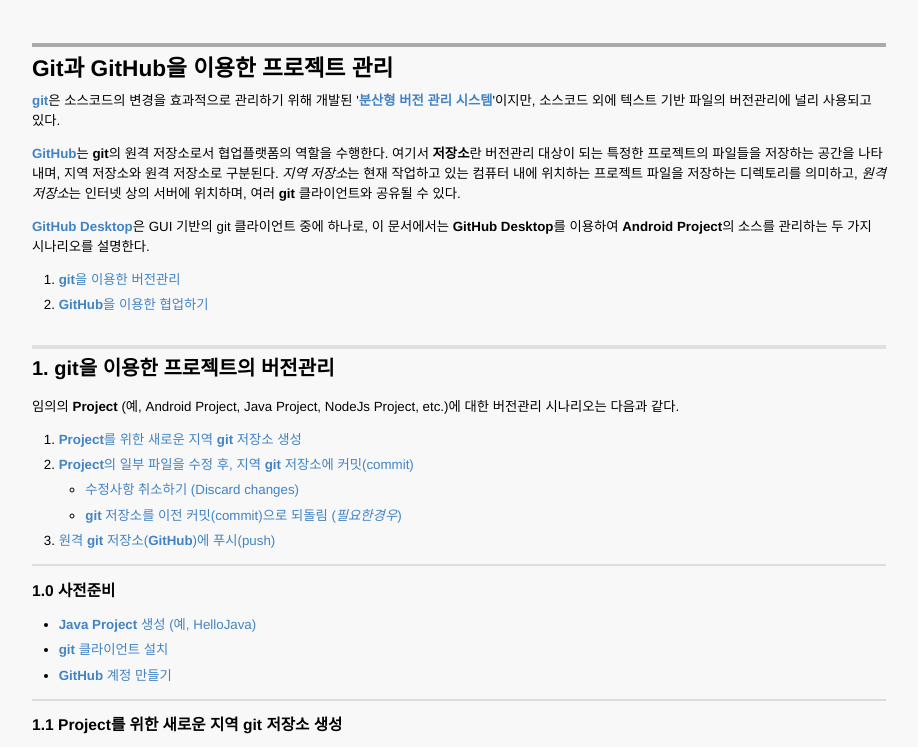
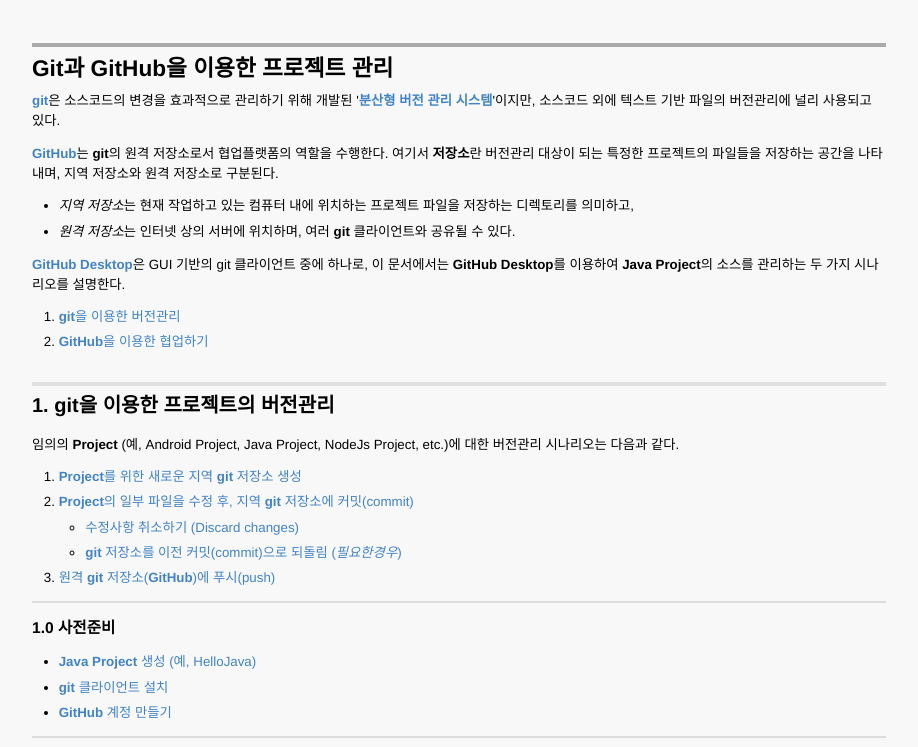
Before and after one commit to kwanulee/git_github, a plain HTML site: page index.html in a window 1280 px wide. Shown: the top 747 px of the page, without its empty margins (181-1099 px from the left). Drawn offline with nearby package versions, Linux system fonts and the light colour scheme; some packages are replaced by stand-ins of ours.

Commit message:
오타 수정

```diff
--- a/index.html
+++ b/index.html
@@ -262,9 +262,14 @@ div.polaroid {
 
 <p><a href="https://git-scm.com/"><strong>git</strong></a>은 소스코드의 변경을 효과적으로 관리하기 위해 개발된 &#39;<strong><a href="https://git-scm.com/book/ko/v1/%EC%8B%9C%EC%9E%91%ED%95%98%EA%B8%B0-%EB%B2%84%EC%A0%84-%EA%B4%80%EB%A6%AC%EB%9E%80%3F#%EB%B6%84%EC%82%B0-%EB%B2%84%EC%A0%84-%EA%B4%80%EB%A6%AC-%EC%8B%9C%EC%8A%A4%ED%85%9C">분산형 버전 관리 시스템</a></strong>&#39;이지만, 소스코드 외에 텍스트 기반 파일의 버전관리에 널리 사용되고 있다. </p>
 
-<p><a href="https://github.com/"><strong>GitHub</strong></a>는 <strong>git</strong>의 원격 저장소로서 협업플랫폼의 역할을 수행한다. 여기서 <strong>저장소</strong>란 버전관리 대상이 되는 특정한 프로젝트의 파일들을 저장하는 공간을 나타내며, 지역 저장소와 원격 저장소로 구분된다. <em>지역 저장소</em>는 현재 작업하고 있는 컴퓨터 내에 위치하는 프로젝트 파일을 저장하는 디렉토리를 의미하고, <em>원격 저장소</em>는 인터넷 상의 서버에 위치하며, 여러 <strong>git</strong> 클라이언트와 공유될 수 있다.</p>
+<p><a href="https://github.com/"><strong>GitHub</strong></a>는 <strong>git</strong>의 원격 저장소로서 협업플랫폼의 역할을 수행한다. 여기서 <strong>저장소</strong>란 버전관리 대상이 되는 특정한 프로젝트의 파일들을 저장하는 공간을 나타내며, 지역 저장소와 원격 저장소로 구분된다. </p>
 
-<p><a href="https://desktop.github.com/"><strong>GitHub Desktop</strong></a>은 GUI 기반의 git 클라이언트 중에 하나로, 이 문서에서는 <strong>GitHub Desktop</strong>를 이용하여 <strong>Android Project</strong>의 소스를 관리하는 두 가지 시나리오를 설명한다. </p>
+<ul>
+<li><em>지역 저장소</em>는 현재 작업하고 있는 컴퓨터 내에 위치하는 프로젝트 파일을 저장하는 디렉토리를 의미하고, </li>
+<li><em>원격 저장소</em>는 인터넷 상의 서버에 위치하며, 여러 <strong>git</strong> 클라이언트와 공유될 수 있다.</li>
+</ul>
+
+<p><a href="https://desktop.github.com/"><strong>GitHub Desktop</strong></a>은 GUI 기반의 git 클라이언트 중에 하나로, 이 문서에서는 <strong>GitHub Desktop</strong>를 이용하여 <strong>Java Project</strong>의 소스를 관리하는 두 가지 시나리오를 설명한다. </p>
 
 <ol>
 <li><a href="#1"><strong>git</strong>을 이용한 버전관리</a></li>
```
Also changed, not shown: 1 other file.
